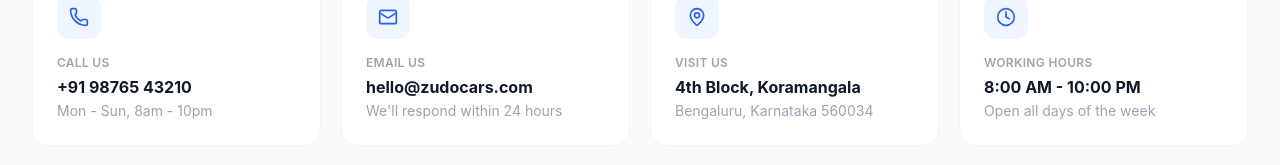
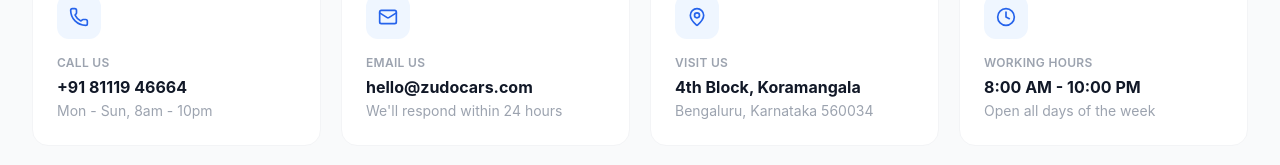
Before and after one commit to zudocarsdevelopment-collab/Zudocars-UI, a React (Vite) app: page /contact in a window 1280 px wide. Shown: the part 319-484 px from the top of the page. Built offline with nearby package versions, Linux system fonts and the light colour scheme; the HTML template or start-up script is replaced by a standard one.

Commit message:
number_updated_in_contact

```diff
--- a/src/components/Contactpage.jsx
+++ b/src/components/Contactpage.jsx
@@ -5,7 +5,7 @@
   {
     icon: Phone,
     label: 'Call Us',
-    value: '+91 98765 43210',
+    value: '+91 81119 46664',
     sub: 'Mon - Sun, 8am - 10pm',
   },
   {
```
